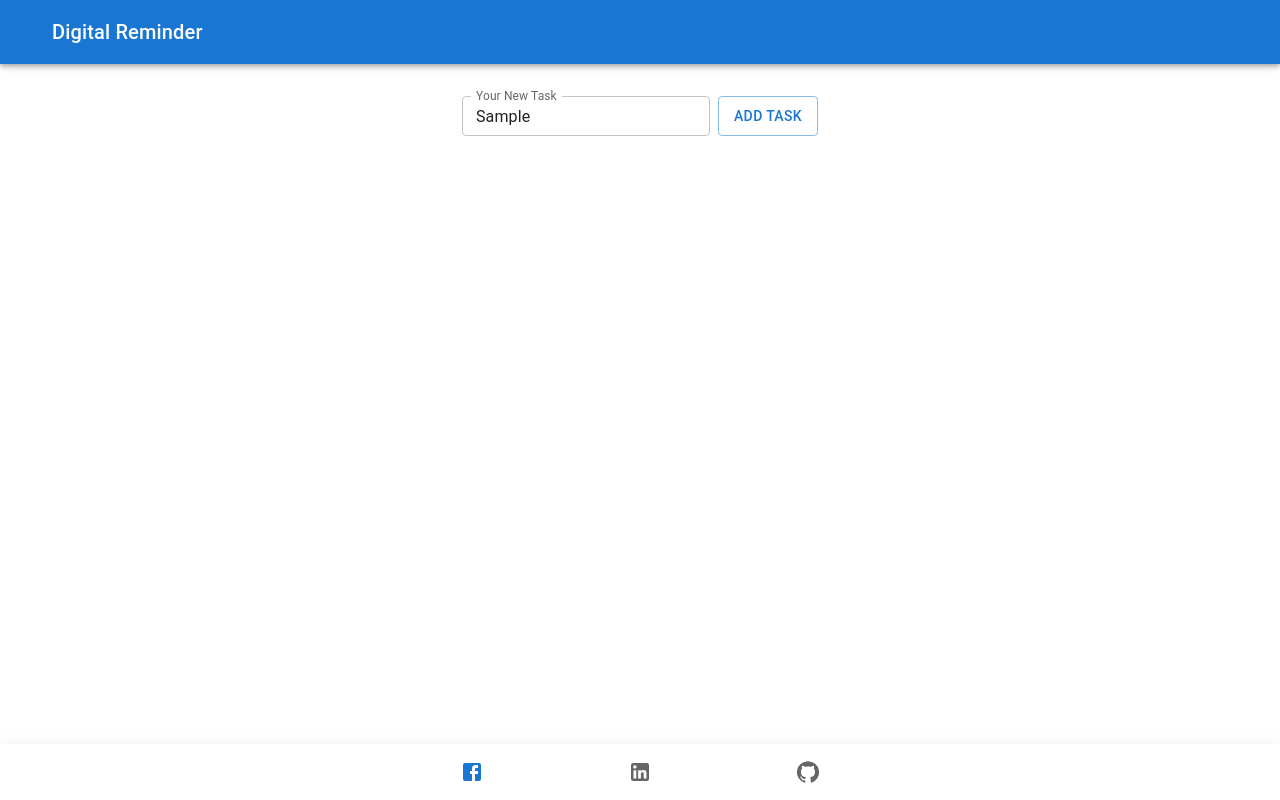
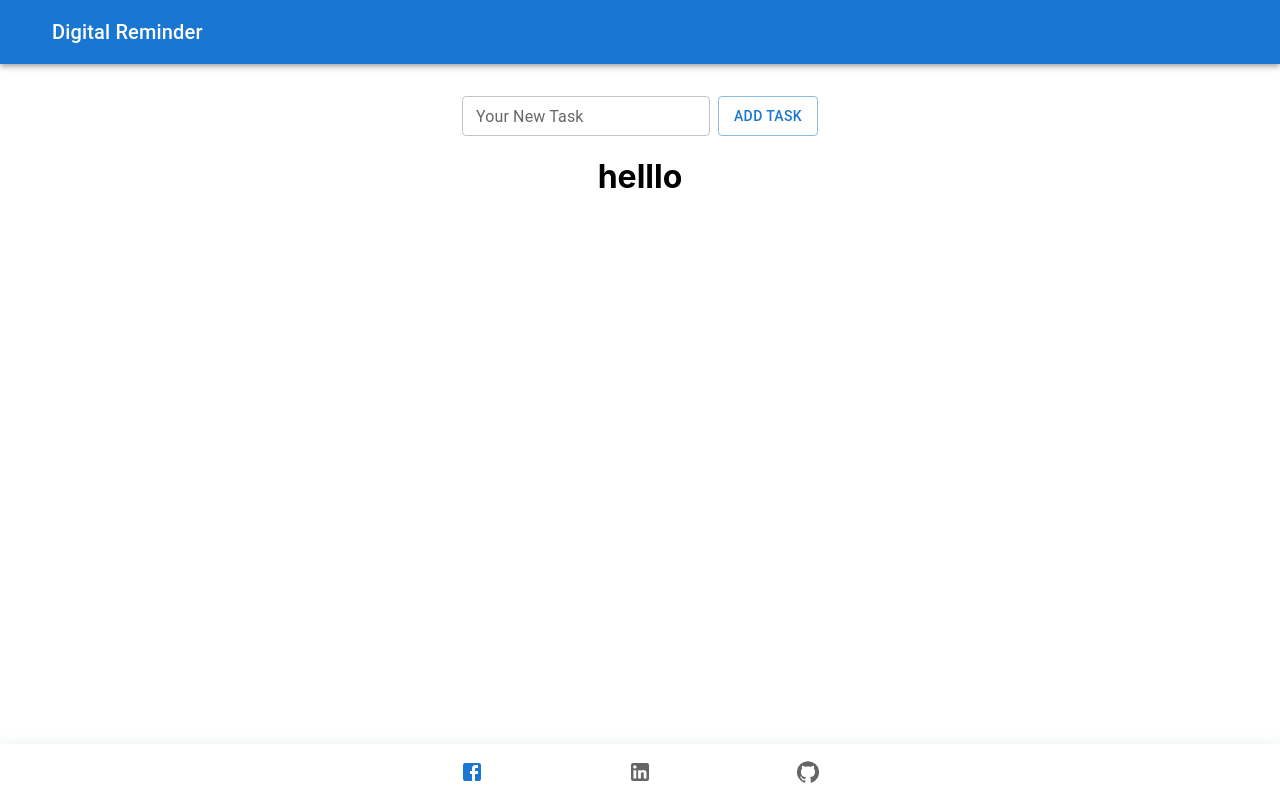
Before and after one commit to hafizkh/Digital-Reminder, a React (Create React App) app: page / in a window 1280 px wide. Both pictures are taken after typing "Sample" into the empty fields and a click on the button "ADD TASK". Built offline with nearby package versions, Linux system fonts and the light colour scheme; the HTML template or start-up script is replaced by a standard one.

Commit message:
Getting the list of Todo

```diff
--- a/src/App.tsx
+++ b/src/App.tsx
@@ -3,6 +3,7 @@ import './App.css';
 import Footer from './components/Footer';
 import Header from './components/Header';
 import ToDo from './components/ToDo';
+import ToDoCard from './components/ToDoCard';
 
 const App: FC = () => {
   return (
--- a/src/components/ToDo.tsx
+++ b/src/components/ToDo.tsx
@@ -4,36 +4,43 @@ import TextField from '@mui/material/TextField';
 import Stack from '@mui/material/Stack';
 import '../styles/_todo.scss'
 import { TasksInterface } from '../Category/Interface'
+import ToDoCard from './ToDoCard';
 
 
 const ToDo: FC = () => {
   const [task, setTask] = useState<string>("")
   const [todoList, setTodoList] = useState<TasksInterface[]>([])
   const handleChange = (e: ChangeEvent<HTMLInputElement>) => {
-    // console.log(e.target.value)
     setTask(e.target.value)
   }
-
   const addTask = (): void => {
     const taskNew = { taskName: task }
     setTodoList([...todoList, taskNew])
-    console.log(todoList);
+    setTask("")
   }
   return (
-    <Stack className='toDoTask' direction="row" spacing={1}>
+    <div>
+    <Stack className='toDoTask' direction='row' spacing={1}>
       <TextField
         hiddenLabel
         name='yourTask'
         label="Your New Task"
         id="outlined-size-small"
         size="small"
+        value={task}
         onChange={handleChange}
       />
-      <Button variant='outlined' onClick={addTask}>Add Task</Button>
-
-    </Stack>
+      <Button className='btn' variant='outlined' onClick={addTask}>Add Task</Button>
+      </Stack>
+      <Stack className="listToDo" direction='column'>
+        {todoList.map(()=>{
+          return <ToDoCard/>
+        })}
+      </Stack>
+  </div>
   )
 }
 
 
+
 export default ToDo
--- /dev/null
+++ b/src/components/ToDoCard.tsx
@@ -0,0 +1,12 @@
+import React, { FC } from 'react'
+import ToDo from './ToDo'
+
+const ToDoCard:FC = () => {
+  return (
+    <div>
+        <h1>helllo</h1>
+    </div>
+  )
+}
+
+export default ToDoCard
--- a/src/styles/_todo.scss
+++ b/src/styles/_todo.scss
@@ -4,4 +4,7 @@
     display: flex;
     flex-direction: row;
     justify-content: center;
+    }
+.btn{
+    margin-left: 1px;
 }
```
